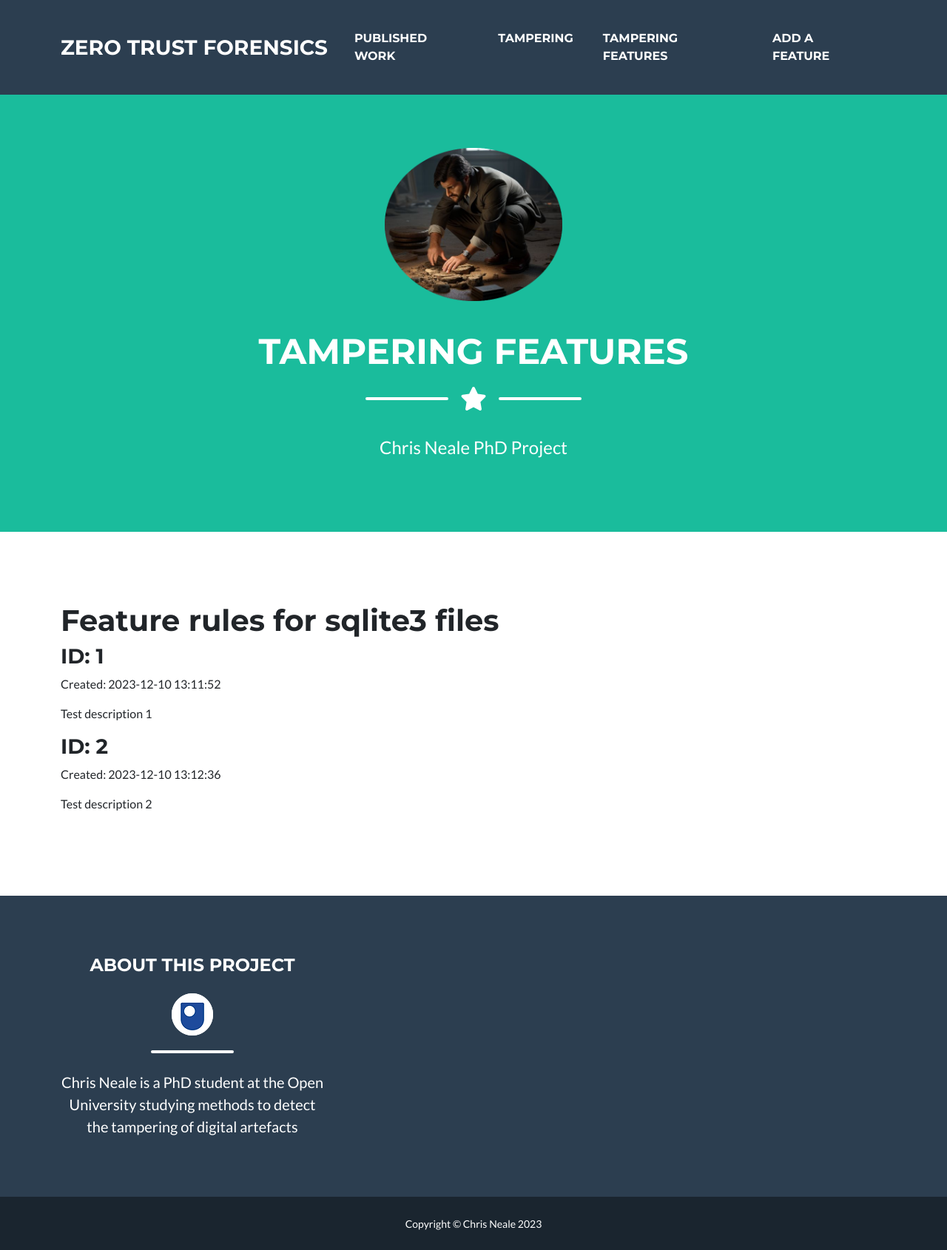
After one commit to cn3759/zerotrustforensics, a Flask app: page /tampering_features in a window 1280 px wide. The commit adds this page. Shown: the whole page at 74% size. Run offline with Flask 3, Linux system fonts and the light colour scheme; data comes from the database, SQL or seed files in the repository; both versions use the stored data as it was after the commit; some libraries are stand-ins or nearby versions.

Commit message:
Adding initial features database.

```diff
--- a/main.py
+++ b/main.py
@@ -1,7 +1,21 @@
+import sqlite3
 from flask import Flask, render_template
+from werkzeug.exceptions import abort
 
 app = Flask(__name__)
 
+def get_db_connection():
+    conn = sqlite3.connect('database.db')
+    conn.row_factory = sqlite3.Row
+    return conn
+
+def get_feature(feature_id):
+    conn = get_db_connection()
+    feature = conn.execute('SELECT * from features WHERE id = ?', (feature_id,)).fetchone()
+    conn.close()
+    if feature is None:
+        abort(404)
+    return feature
 
 @app.route('/')
 def index():
@@ -15,6 +29,23 @@ def papers():
 def tampering():
     return render_template('tampering.html')
 
+@app.route('/tampering_features')
+def tampering_features():
+    conn = get_db_connection()
+    features = conn.execute('SELECT * from features').fetchall()
+    conn.close()
+    return render_template('tampering_features.html', features=features)
+
+@app.route('/add_feature')
+def add_feature():
+    return render_template('add_feature.html')
+
+@app.route('/<int:feature_id>')
+def feature(feature_id):
+    feature = get_feature(feature_id)
+    return render_template('display_feature.html', feature=feature)
+
 if __name__==("__main__"):
-    #app.run(ssl_context='adhoc')
-    app.run()
+    app.run(ssl_context=('certs/cert.pem', 'certs/privkey.pem'))
+    #app.run(host='0.0.0.0', port='443', ssl_context=('certs/cert.pem', 'certs/privkey.pem                                                                   '))
+    #app.run()
--- a/templates/base_new.html
+++ b/templates/base_new.html
@@ -29,7 +29,13 @@
                 <div class="collapse navbar-collapse" id="navbarResponsive">
                     <ul class="navbar-nav ms-auto">
                         <li class="nav-item mx-0 mx-lg-1"><a class="nav-link py-3 px-0 px-lg-3 rounded" href="{{ url_for('papers')}}">Published Work</a></li>
-                        <li class="nav-item mx-0 mx-lg-1"><a class="nav-link py-3 px-0 px-lg-3 rounded" href="{{ url_for('tampering')}}">Tampering</a></li>
+                        <li class="nav-item mx-0 mx-lg-1"><a class="nav-link py-3 px-0 px-lg-3 rounded"
+                                                             href="{{ url_for('tampering')}}">Tampering</a></li>
+                        <li class="nav-item mx-0 mx-lg-1"><a class="nav-link py-3 px-0 px-lg-3 rounded"
+                                                             href="{{ url_for('tampering_features')}}">Tampering
+                            features</a></li>
+                        <li class="nav-item mx-0 mx-lg-1"><a class="nav-link py-3 px-0 px-lg-3 rounded"
+                                                             href="{{ url_for('add_feature')}}">Add a feature</a></li>
                     </ul>
                 </div>
             </div>
@@ -83,7 +89,7 @@
         <!-- Bootstrap core JS-->
         <script src="https://cdn.jsdelivr.net/npm/bootstrap@5.2.3/dist/js/bootstrap.bundle.min.js"></script>
         <!-- Core theme JS-->
-        <script src="js/scripts.js"></script>
+        <!--<script src="js/scripts.js"></script>-->
         <script src="https://cdn.startbootstrap.com/sb-forms-latest.js"></script>
     </body>
 </html>
--- a/templates/tampering.html
+++ b/templates/tampering.html
@@ -5,5 +5,6 @@ Tampering
 {% endblock %}
 
 {% block content %}
-    <p> Coming soon!</p>
+Coming soon -  a fully featured model of digital artefact tampering based on TLA+. <br><br> This is not yet
+published.
 {% endblock %}
--- /dev/null
+++ b/templates/tampering_features.html
@@ -0,0 +1,19 @@
+{% extends 'base_new.html' %}
+
+{% block heading %}
+Tampering features
+{% endblock %}
+
+{% block content %}
+    <div class=".page-section">
+        <h1>Feature rules for sqlite3 files</h1>
+        {% for feature in features %}
+        <h3>ID: {{ feature['ID'] }}</h3>
+        <div class=".page-section">
+            <p> Created: {{feature['created']}}</p>
+            <p> {{feature['description']}}</p>
+        </div>
+        {% endfor %}
+    </div>
+
+{% endblock %}
```
Also changed, not shown: init_db.py (added, +12 -0 lines), templates/add_feature.html (added, +10 -0 lines), templates/display_feature.html (added, +18 -0 lines), templates/index.html (+9 -3 lines), database.db (added), 4 other files.
